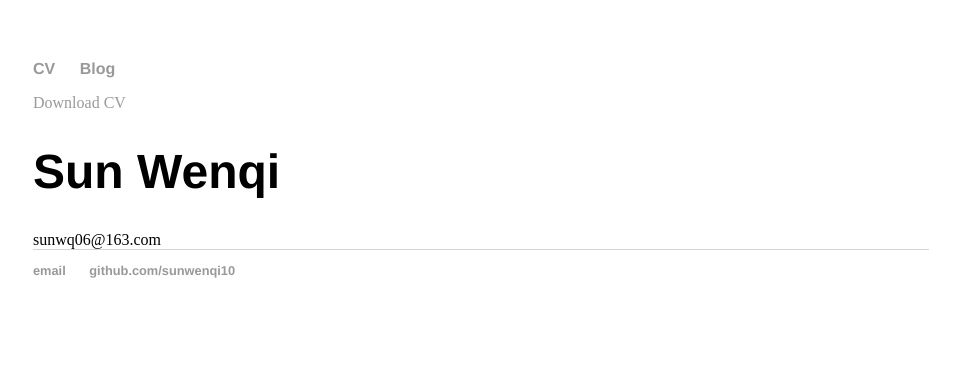
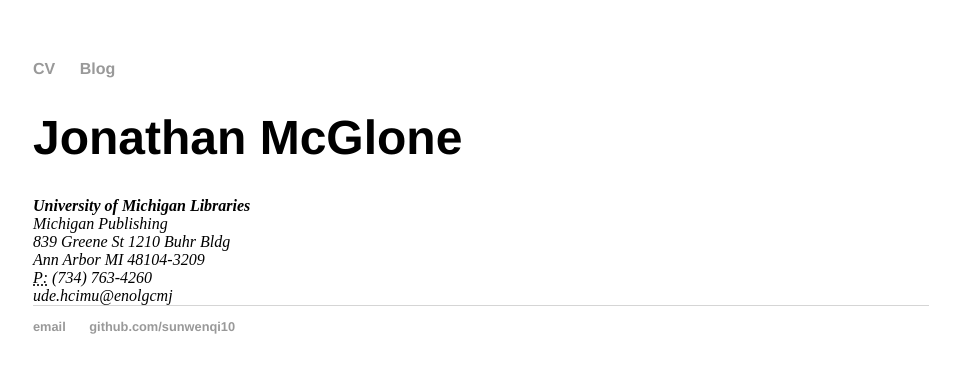
Before and after one commit to sunwenqi10/sunwenqi10.github.io, a Jekyll site: the page built from index.html, in a window 1280 px wide. Shown: the top 373 px of the page, without its empty margins (159-1119 px from the left). Built offline with Jekyll 4.4.1, drawn with Linux system fonts in a browser that asks for light colours.

Commit message:
Update index.html

```diff
--- a/index.html
+++ b/index.html
@@ -3,7 +3,15 @@ layout: default
 title: Sun Wenqi's Blog
 ---
 <div class="cv">
-	<a href="#" class="download" title="Download CV as PDF">Download CV</a>
-	<h1>Sun Wenqi</h1>
-        <span class="obfuscate">sunwq06@163.com</span>
+	<div itemscope="" itemtype="http://data-vocabulary.org/Person">
+		<span itemprop="name"><h1>Jonathan McGlone</h1></span>
+		<address>
+		        <span itemprop="affiliation"><strong>University of Michigan Libraries</strong><br></span>
+			<span itemprop="affiliation">Michigan Publishing<br></span>
+			839 Greene St 1210 Buhr Bldg<br>
+			Ann Arbor MI 48104-3209<br>
+			<abbr title="phone">P:</abbr> (734) 763-4260<br>
+			<span class="obfuscate">ude.hcimu@enolgcmj</span>
+		</address>
+	</div>
 </div>
```
